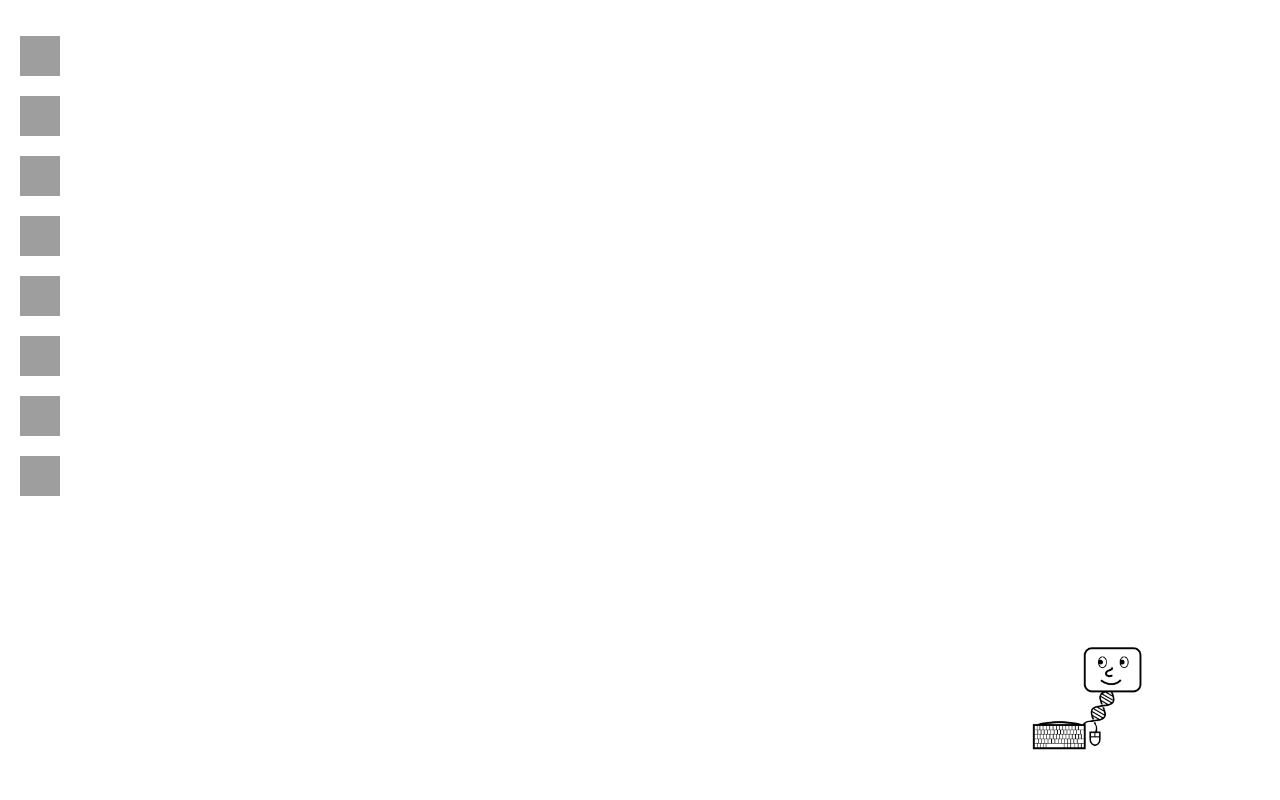
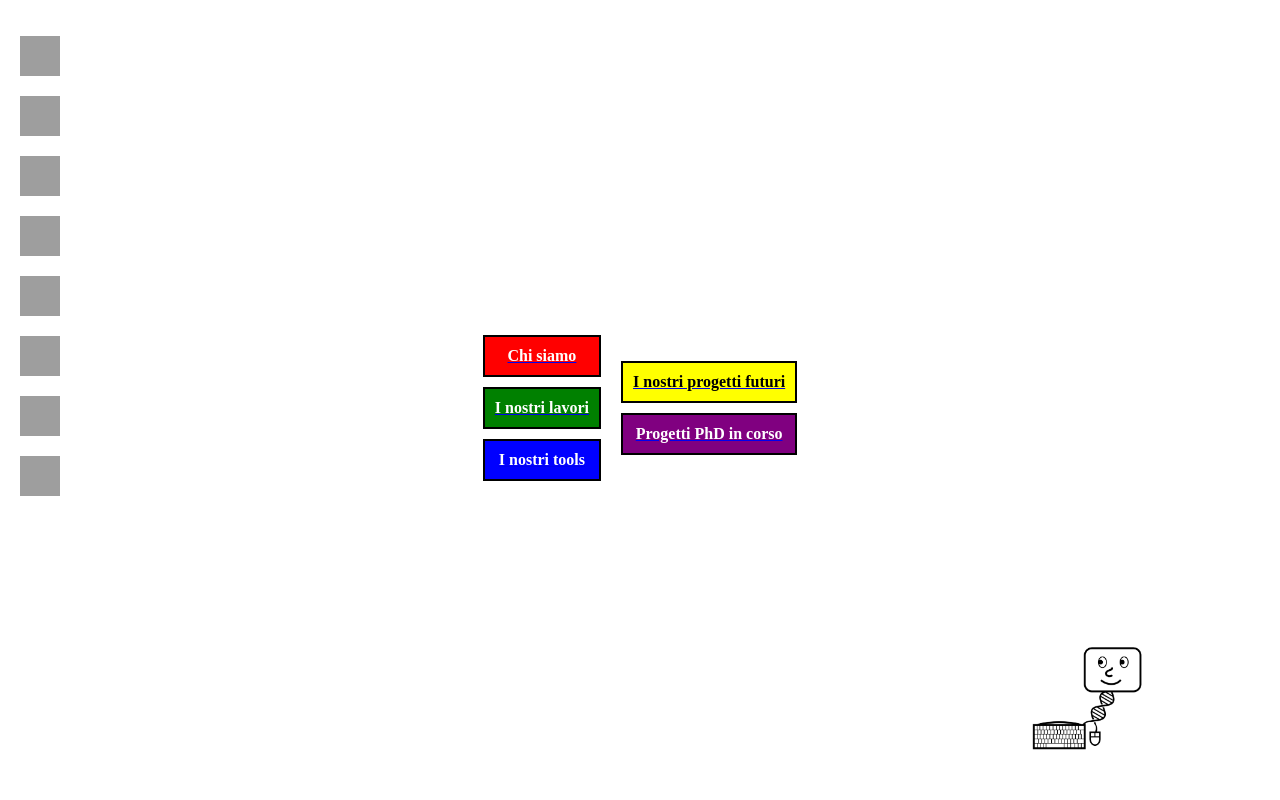
Before and after one commit to IRCCS-Bonino-Pulejo-Neurogenomics-Lab/IRCCS-Bonino-Pulejo-Neurogenomics-Lab.github.io, a plain HTML site: page index.html in a window 1280 px wide. Shown: the top 800 px of the page. Drawn offline with Linux system fonts and the light colour scheme; grey boxes are pictures that could not be loaded.

Commit message:
Update index.html

```diff
--- a/index.html
+++ b/index.html
@@ -80,7 +80,7 @@
   </style>
 </head>
 <body>
-  <p class="button-container">
+  <div class="button-container">
   	  <div>
 		<a href="/biografia.html" target="_blank">
 			<div class="button button1">Chi siamo</div>
@@ -99,7 +99,7 @@
 			<div class="button button5">Progetti PhD in corso</div>
 		</a>
   	  </div>
-  </p>
+  </div>
   <div class="image-container">
     <img src="/Images/Dino.png" alt="Dino" class="large-image" />
   </div>
```
